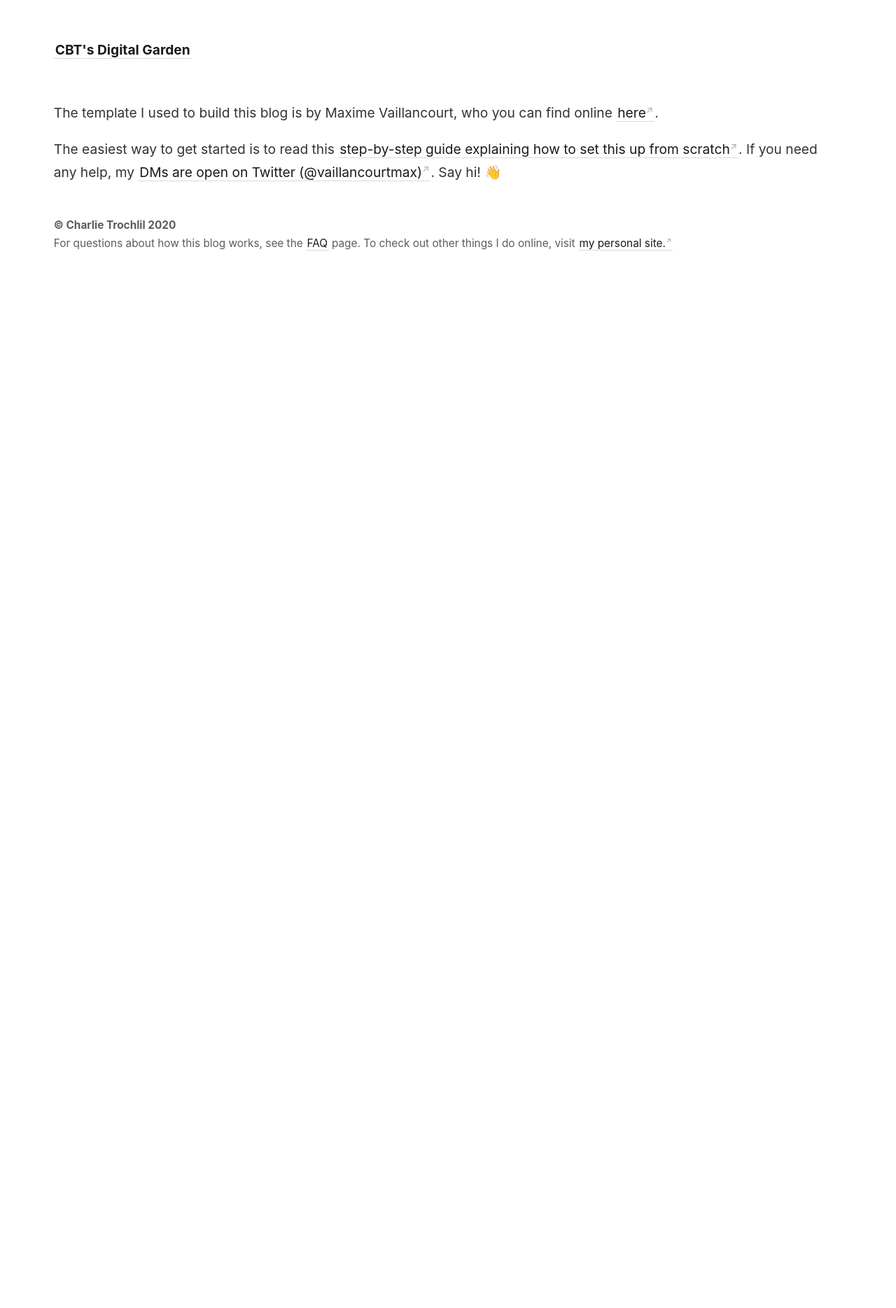
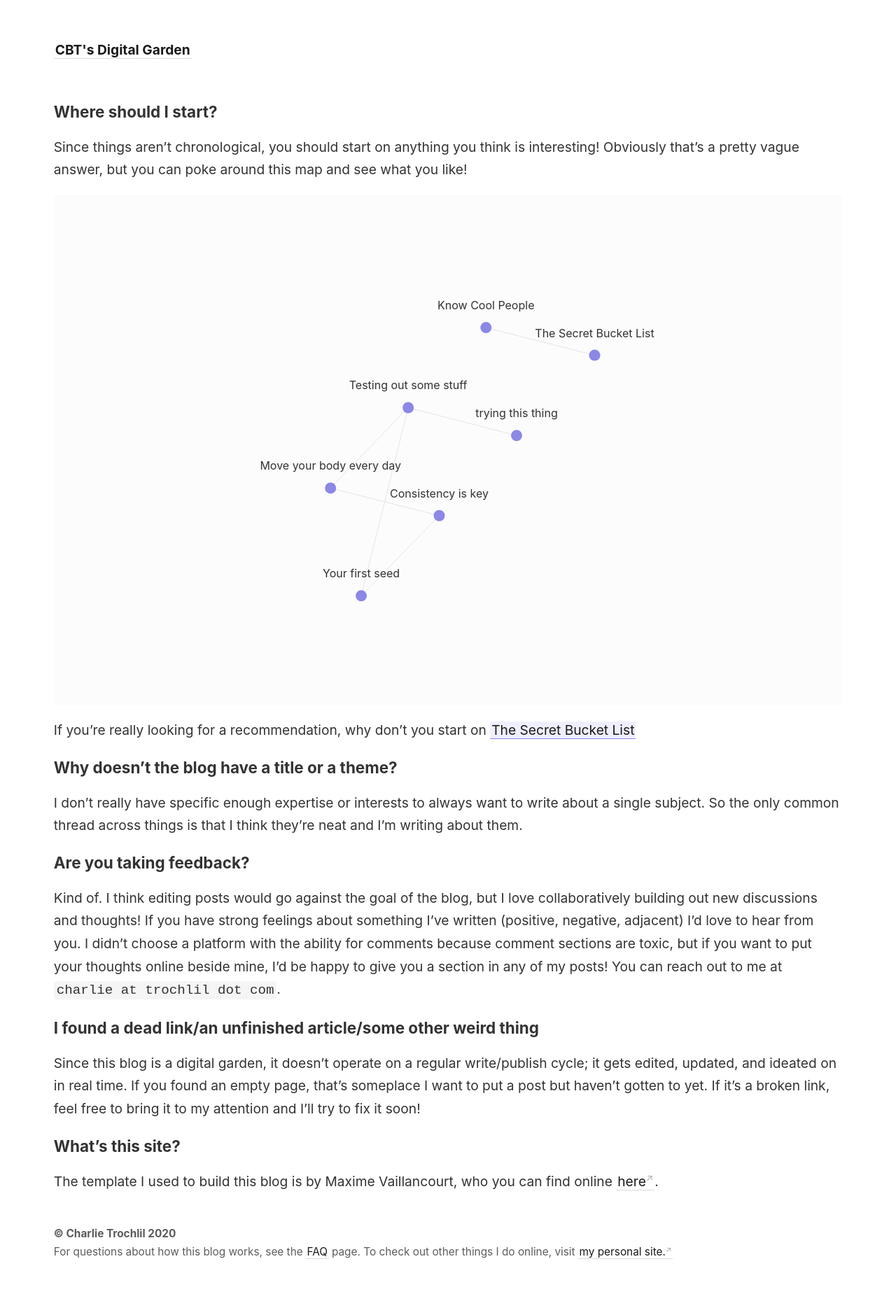
Before and after one commit to rhymeswithvocal/digital-garden, a Jekyll site: the page built from _pages/faq.md, in a window 1280 px wide. Shown: the whole page at 70% size. Built offline with Jekyll 4.4.1, drawn with Linux system fonts in a browser that asks for light colours; before the commit the page ends 900 px from its top, so only the background shows below that.

Commit message:
added things to the FAQ and changed the notes layout so every single one doesn't include the map

```diff
--- a/_layouts/note.html
+++ b/_layouts/note.html
@@ -38,9 +38,3 @@ layout: default
     </side>
   </div>
 </article>
-
-<hr>
-
-<p>Here are all the notes in this garden, along with their links, visualized as a graph.</p>
-
-{% include notes_graph.html %}
--- a/_pages/faq.md
+++ b/_pages/faq.md
@@ -4,6 +4,26 @@ title: FAQs
 permalink: /faq
 ---
 
+### Where should I start?
+
+Since things aren't chronological, you should start on anything you think is interesting! Obviously that's a pretty vague answer, but you can poke around this map and see what you like!
+
+{% include notes_graph.html %}
+
+If you're really looking for a recommendation, why don't you start on [[The Secret Bucket List]]
+
+### Why doesn't the blog have a title or a theme?
+
+I don't really have specific enough expertise or interests to always want to write about a single subject. So the only common thread across things is that I think they're neat and I'm writing about them.
+
+### Are you taking feedback?
+
+Kind of. I think editing posts would go against the goal of the blog, but I love collaboratively building out new discussions and thoughts! If you have strong feelings about something I've written (positive, negative, adjacent) I'd love to hear from you. I didn't choose a platform with the ability for comments because comment sections are toxic, but if you want to put your thoughts online beside mine, I'd be happy to give you a section in any of my posts! You can reach out to me at `charlie at trochlil dot com`.
+
+### I found a dead link/an unfinished article/some other weird thing
+
+Since this blog is a digital garden, it doesn't operate on a regular write/publish cycle; it gets edited, updated, and ideated on in real time. If you found an empty page, that's someplace I want to put a post but haven't gotten to yet. If it's a broken link, feel free to bring it to my attention and I'll try to fix it soon!
+
+### What's this site?
+
 The template I used to build this blog is by Maxime Vaillancourt, who you can find online [here](https://maximevaillancourt.com/).
-
-The easiest way to get started is to read this [step-by-step guide explaining how to set this up from scratch](https://maximevaillancourt.com/blog/setting-up-your-own-digital-garden-with-jekyll). If you need any help, my [DMs are open on Twitter (@vaillancourtmax)](https://twitter.com/vaillancourtmax). Say hi! 👋
```
